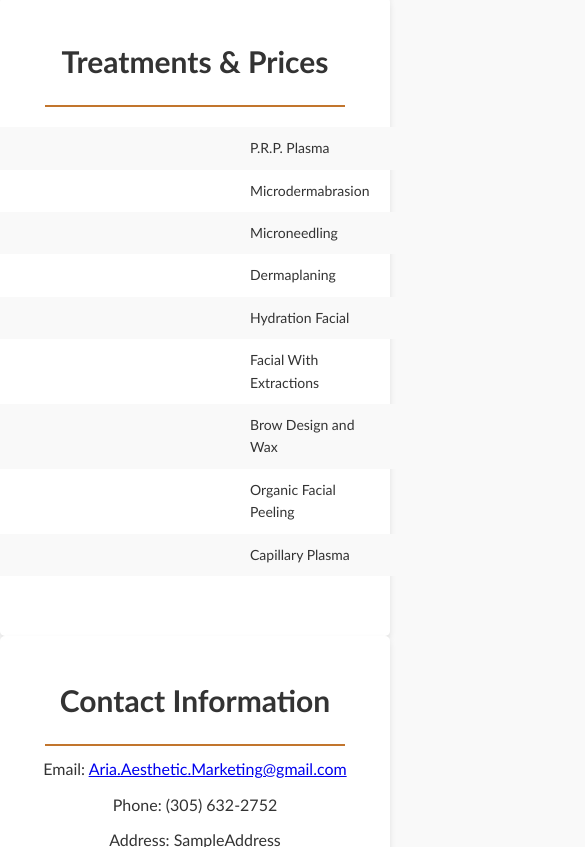
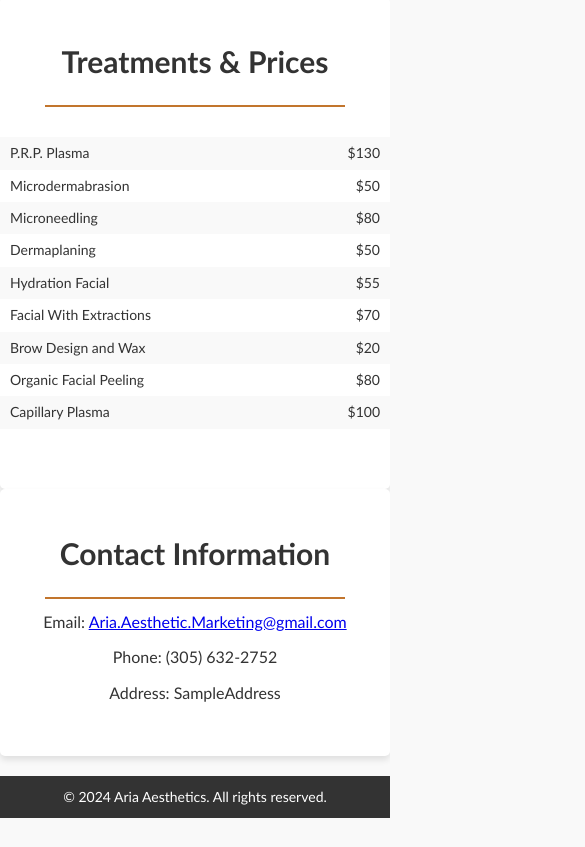
Before and after one commit to Juanchochos/Aria_Aesthetics, a plain HTML site: page index.html in a window 390 px wide. Shown: the part 938-1785 px from the top of the page, 585 px wide, since content can reach past the window. After the commit the page ends 1756 px from the top, so only its background shows below. Drawn offline with Linux system fonts and the light colour scheme.

Commit message:
phone accessibility.3

```diff
--- a/css/styles.css
+++ b/css/styles.css
@@ -189,6 +189,7 @@ html {
     /*General adjustments*/
     body{
         font-size: 14px;
+        overflow-x: hidden;
     }
 
     /*Upper header adjustments*/
@@ -219,6 +220,12 @@ html {
     .main-header nav ul {
         flex-direction: column;
         gap: 10px;
+        text-align: center;
+        justify-content: center;
+    }
+
+    .main-header nav ul li {
+        text-align: center;
     }
 
     /*full width image*/
@@ -236,9 +243,21 @@ html {
         font-size: 16px;
     }
 
+    .table-container {
+        width: 100%;
+        overflow-x: auto; /* Enable horizontal scrolling for smaller screens */
+    }
+
     .treatments-table {
         width: 100%;
+        max-width: 100%;
         font-size: 14px;
+    }
+
+    .treatments-table td {
+        padding: 5px 10px;
+        font-size: 14px;
+        word-wrap: break-word;
     }
 
     /*contact section*/
--- a/index.html
+++ b/index.html
@@ -61,6 +61,7 @@
         <section id="treatments">
             <h2>Treatments & Prices</h2>
                 <div class="line"></div>
+                    <div class="table-container">
                     <table class="treatments-table">
                         <tr>
                             <td>P.R.P. Plasma</td>
@@ -99,7 +100,10 @@
                             <td>$100</td>
                         </tr>
                     </table>
+                </div>
         </section>
+
+
 <!--
         <section id="booking">
             <a href="booking.html"><button>Book Now</button></a>
```
Lines whose indentation alone changed are shown as unchanged.
